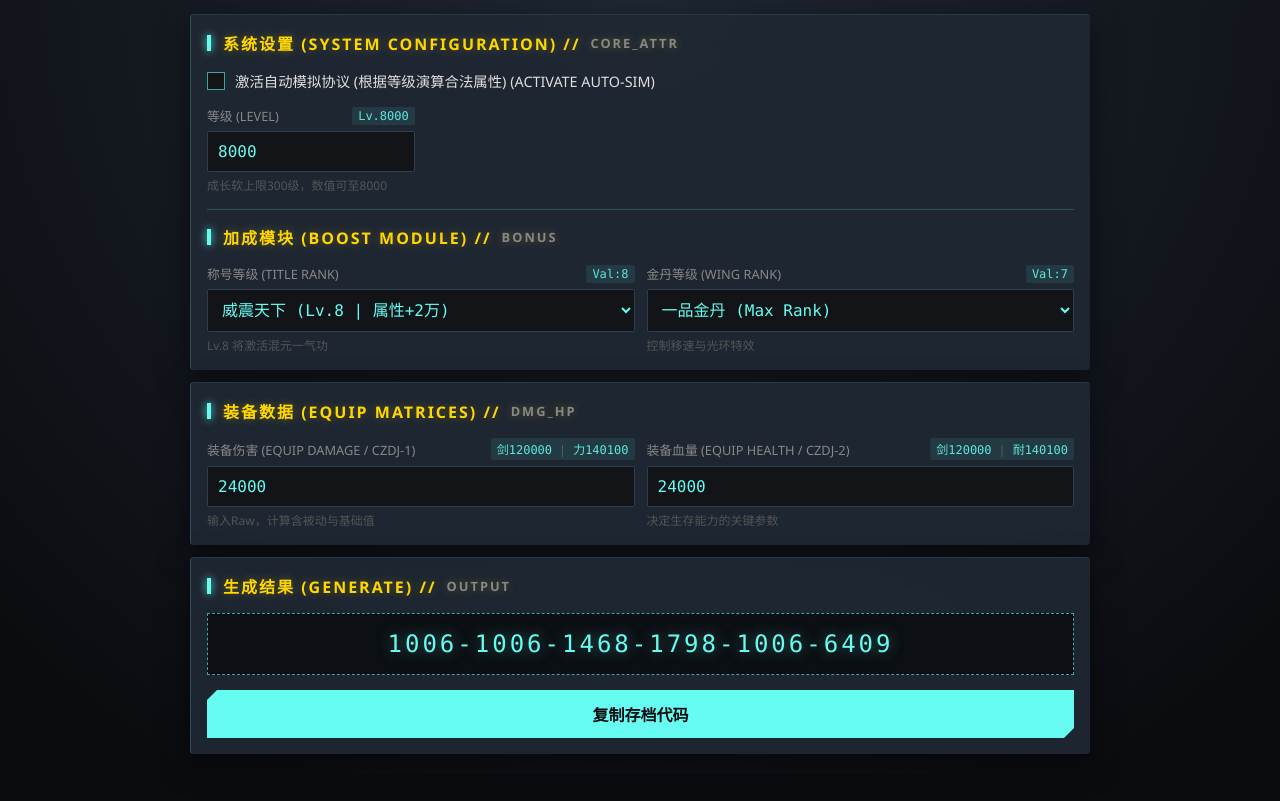
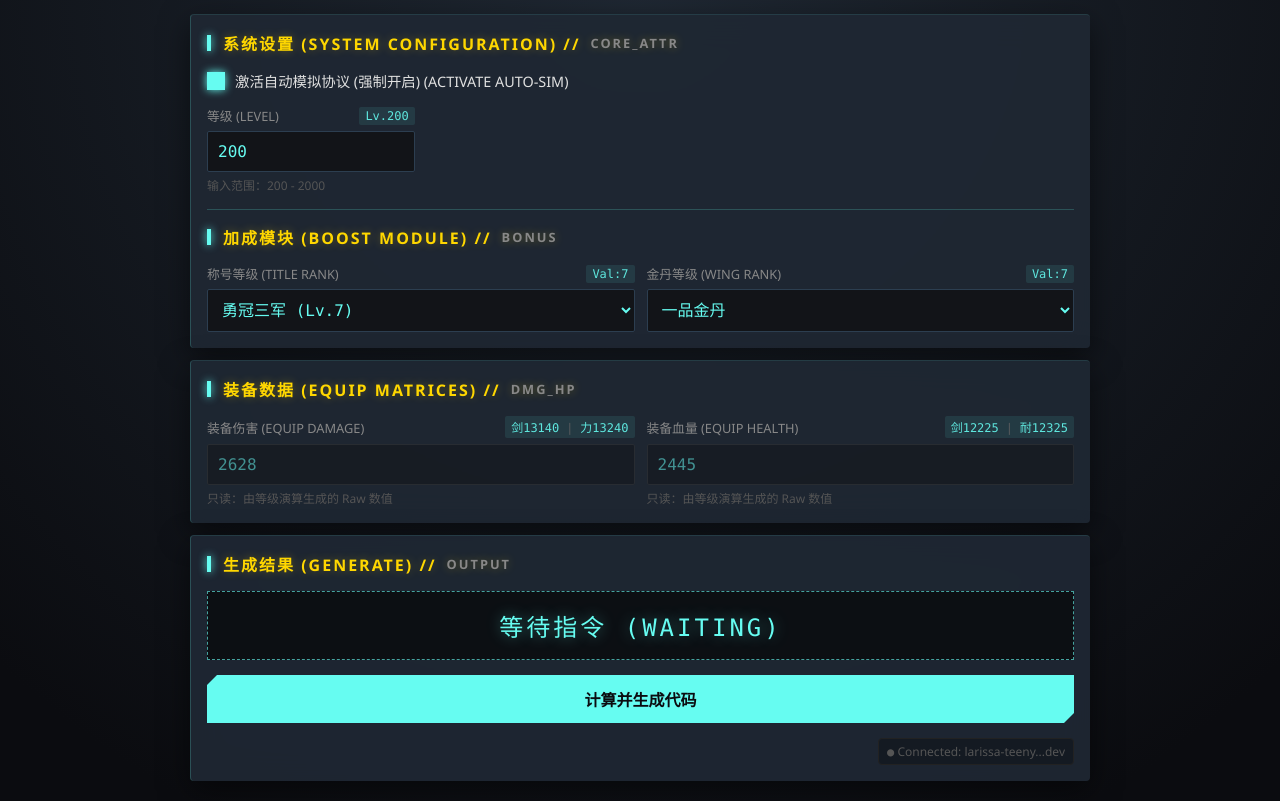
Before and after one commit to AcceleratorYzl/OW_workshop, a plain HTML site: page AX.html in a window 1280 px wide. Shown: the part 110-911 px from the top of the page. Before the commit the page ends 884 px from the top, so only its background shows below. Drawn offline with Linux system fonts and the light colour scheme.

Commit message:
Update AX.html

```diff
--- a/AX.html
+++ b/AX.html
@@ -3,7 +3,7 @@
 <head>
     <meta charset="UTF-8">
     <meta name="viewport" content="width=device-width, initial-scale=1.0">
-    <title>OW RPG 存档生成器</title>
+    <title>OW_AX 存档生成器</title>
     <style>
         :root {
             --bg-color: #0b0c10;
@@ -26,45 +26,36 @@
             min-height: 100vh;
             display: flex;
             justify-content: center;
-            padding: 20px 10px; /* 减小整体页面上下内边距 */
+            padding: 20px 10px;
         }
 
-        .container { width: 100%; max-width: 900px; display: flex; flex-direction: column; gap: 12px; /* 减小模块之间的间距 */ }
+        .container { width: 100%; max-width: 900px; display: flex; flex-direction: column; gap: 12px; }
 
-        /* ===== 新增头部区域样式 Start ===== */
         .main-header {
             text-align: center;
-            padding-bottom: 10px; /* 减小头部下内边距 */
-            margin-bottom: 5px; /* 减小头部下外边距 */
-            border-bottom: 1px solid rgba(102, 252, 241, 0.2); /* 分割线 */
+            padding-bottom: 10px;
+            margin-bottom: 5px;
+            border-bottom: 1px solid rgba(102, 252, 241, 0.2);
         }
 
         .main-title {
-            font-size: 2.2rem; /* 小幅缩小标题字体 */
+            font-size: 2.2rem;
             font-weight: 800;
             color: var(--accent);
             text-transform: uppercase;
             letter-spacing: 2px;
-            margin-bottom: 5px; /* 减小标题下间距 */
-            /* 霓虹发光效果 */
+            margin-bottom: 5px;
             text-shadow: 0 0 15px rgba(102, 252, 241, 0.6), 0 0 30px rgba(102, 252, 241, 0.2);
         }
 
-        .main-subtitle {
-            font-size: 0.85rem; /* 小幅缩小副标题字体 */
-            color: var(--text-muted);
-            letter-spacing: 1px;
-            opacity: 0.8;
-        }
-        /* ===== 新增头部区域样式 End ===== */
+        .main-subtitle { font-size: 0.85rem; color: var(--text-muted); letter-spacing: 1px; opacity: 0.8; }
 
-        /* Module Panel */
         .panel {
             background: var(--panel-bg);
             backdrop-filter: blur(16px);
             -webkit-backdrop-filter: blur(16px);
             border-radius: 4px;
-            padding: 16px; /* 大幅减小面板内边距（原32px） */
+            padding: 16px;
             border-left: 1px solid rgba(102, 252, 241, 0.2);
             border-top: 1px solid rgba(102, 252, 241, 0.1);
             box-shadow: 0 10px 30px rgba(0,0,0,0.5);
@@ -72,37 +63,27 @@
         }
 
         h2 {
-            font-size: 1rem; /* 小幅缩小面板标题字体 */
+            font-size: 1rem;
             text-transform: uppercase;
             letter-spacing: 2px;
-            margin-bottom: 15px; /* 减小标题下间距（原30px） */
+            margin-bottom: 15px;
             display: flex;
             align-items: center;
             color: var(--gold);
             text-shadow: 0 0 10px rgba(255, 215, 0, 0.3);
         }
+        h2::before { content: ''; width: 4px; height: 1rem; background: var(--accent); margin-right: 12px; box-shadow: 0 0 8px var(--accent); }
 
-        h2::before {
-            content: '';
-            width: 4px;
-            height: 1rem;
-            background: var(--accent);
-            margin-right: 12px;
-            box-shadow: 0 0 8px var(--accent);
-        }
-
-        /* Layout Grids */
-        .grid-4 { display: grid; grid-template-columns: repeat(4, 1fr); gap: 12px; /* 减小网格间距（原24px） */ }
-        .grid-2 { display: grid; grid-template-columns: repeat(2, 1fr); gap: 12px; /* 减小网格间距（原24px） */ }
+        .grid-4 { display: grid; grid-template-columns: repeat(4, 1fr); gap: 12px; }
+        .grid-2 { display: grid; grid-template-columns: repeat(2, 1fr); gap: 12px; }
         @media (max-width: 768px) { .grid-4, .grid-2 { grid-template-columns: 1fr; } }
 
-        /* Input Group Standard */
         .field-group { display: flex; flex-direction: column; position: relative; }
 
         .field-group label {
             font-size: 0.8rem;
             color: var(--text-muted);
-            margin-bottom: 6px; /* 减小标签下间距（原8px） */
+            margin-bottom: 6px;
             display: flex;
             justify-content: space-between;
             align-items: center;
@@ -119,16 +100,12 @@
             transition: all 0.3s;
         }
 
-        .raw-display.danger {
-            color: var(--bg-color);
-            background: var(--danger);
-            font-weight: bold;
-        }
+        .raw-display.danger { color: var(--bg-color); background: var(--danger); font-weight: bold; }
 
         input, select {
             background: var(--input-bg);
             border: 1px solid #2c3e50;
-            padding: 10px; /* 减小输入框内边距（原12px） */
+            padding: 10px;
             color: var(--accent);
             font-size: 1rem;
             font-family: 'Consolas', monospace;
@@ -137,58 +114,43 @@
             width: 100%;
         }
 
-        input:focus, select:focus {
-            outline: none;
-            border-color: var(--accent);
-            box-shadow: 0 0 15px rgba(102, 252, 241, 0.1);
-        }
-
+        input:focus, select:focus { outline: none; border-color: var(--accent); box-shadow: 0 0 15px rgba(102, 252, 241, 0.1); }
         input:disabled { opacity: 0.5; border-color: #333; cursor: not-allowed; }
 
-        .hint { margin-top: 4px; /* 减小提示文字上间距（原6px） */ font-size: 0.75rem; color: #555; }
+        .hint { margin-top: 4px; font-size: 0.75rem; color: #555; }
 
-        /* Checkbox Style */
-        .checkbox-container {
-            display: flex;
-            align-items: center;
-            margin-bottom: 15px; /* 减小复选框下间距（原25px） */
-            cursor: pointer;
-            user-select: none;
-        }
-
+        .checkbox-container { display: flex; align-items: center; margin-bottom: 15px; cursor: default; }
         .checkbox-container input { display: none; }
-        .checkmark {
-            width: 18px;
-            height: 18px;
-            background: var(--input-bg);
-            border: 1px solid var(--border);
-            margin-right: 10px;
-            position: relative;
-        }
+        .checkmark { width: 18px; height: 18px; background: var(--input-bg); border: 1px solid var(--border); margin-right: 10px; position: relative; }
         .checkbox-container input:checked ~ .checkmark { background: var(--accent); border-color: var(--accent); box-shadow: 0 0 8px var(--accent); }
         .checkbox-container span { font-size: 0.9rem; color: var(--text-main); }
 
-        /* Output Terminal */
         .output-box {
             background: rgba(0,0,0,0.6);
             border: 1px dashed var(--border);
-            padding: 16px; /* 减小输出框内边距（原24px） */
+            padding: 16px;
             text-align: center;
-            font-size: 1.5rem; /* 小幅缩小输出文字 */
+            font-size: 1.5rem;
             font-family: 'Consolas', monospace;
             color: var(--accent);
             letter-spacing: 3px;
             text-shadow: 0 0 15px rgba(102, 252, 241, 0.4);
-            margin-bottom: 15px; /* 减小输出框下间距（原20px） */
+            margin-bottom: 15px;
             word-break: break-all;
+            min-height: 50px;
+            display: flex;
+            align-items: center;
+            justify-content: center;
         }
+        .output-box.loading { color: #888; font-size: 1.2rem; text-shadow: none; font-style: italic; letter-spacing: 0; }
+        .output-box.error { color: var(--danger); font-size: 1rem; text-shadow: none; letter-spacing: 0; }
 
         .btn {
             background: var(--accent);
             color: var(--bg-color);
             border: none;
             width: 100%;
-            padding: 12px; /* 减小按钮内边距（原16px） */
+            padding: 12px;
             font-weight: 700;
             text-transform: uppercase;
             cursor: pointer;
@@ -196,59 +158,43 @@
             transition: 0.3s;
             clip-path: polygon(10px 0, 100% 0, 100% calc(100% - 10px), calc(100% - 10px) 100%, 0 100%, 0 10px);
         }
+        .btn:hover { background: #fff; box-shadow: 0 0 20px rgba(102, 252, 241, 0.6); }
+        .btn:disabled { background: #333; color: #777; cursor: not-allowed; box-shadow: none; }
 
-        .btn:hover { background: #fff; box-shadow: 0 0 20px rgba(102, 252, 241, 0.6); }
+        hr { border: 0; border-top: 1px solid rgba(102, 252, 241, 0.2); margin: 15px 0; }
 
-        /* 分割线间距减小 */
-        hr {
-            border: 0;
-            border-top: 1px solid rgba(102, 252, 241, 0.2);
-            margin: 15px 0; /* 原30px */
-        }
+        .integrated-api { font-size: 0.75rem; color: #555; background: rgba(0,0,0,0.3); padding: 4px 8px; border-radius: 4px; display: inline-block; margin-top: 15px; border: 1px solid #222; text-align:right; float:right;}
     </style>
 </head>
 <body>
 
 <div class="container">
-
-    <!-- 新增的头部区域 -->
     <header class="main-header">
         <h1 class="main-title">RPG 存档生成器</h1>
-        <!-- 此处副标题我写成了匹配此源码游戏内容的名称，如果不喜欢可自行修改为"里阿尔托..." -->
-        <div class="main-subtitle">艾兴瓦尔德 · 修仙 RPG (AX) </div>
+        <div class="main-subtitle">艾兴瓦尔德 · 修仙 RPG (AX)</div>
     </header>
 
-    <!-- 属性计算模块 -->
     <div class="panel">
         <h2>系统设置 (System Configuration) // <span style="color:var(--text-muted); font-size:0.8em; margin-left:10px;">CORE_ATTR</span></h2>
 
-        <!-- 自动计算开关 (默认不勾选) -->
-        <label class="checkbox-container">
-            <input type="checkbox" id="autoMode">
+        <label class="checkbox-container" style="pointer-events: none;">
+            <input type="checkbox" id="autoMode" checked onclick="return false">
             <div class="checkmark"></div>
-            <span>激活自动模拟协议 (根据等级演算合法属性) (ACTIVATE AUTO-SIM)</span>
+            <span>激活自动模拟协议 (强制开启) (ACTIVATE AUTO-SIM)</span>
         </label>
 
-        <!-- 第一行：基础数值 -->
         <div class="grid-4">
-            <!-- 等级输入 (默认 8000) -->
             <div class="field-group">
                 <label>等级 (LEVEL) <span class="raw-display" id="disp-lvl">Lv.0</span></label>
-                <input type="number" id="in-lvl" value="8000" placeholder="0-8000">
-                <div class="hint">成长软上限300级，数值可至8000</div>
+                <input type="number" id="in-lvl" value="200" min="200" max="2000" onblur="if(this.value<200)this.value=200;if(this.value>2000)this.value=2000;calc();">
+                <div class="hint">输入范围：200 - 2000</div>
             </div>
-
-            <div class="field-group" style="opacity:0; pointer-events:none;"></div>
-            <div class="field-group" style="opacity:0; pointer-events:none;"></div>
-            <div class="field-group" style="opacity:0; pointer-events:none;"></div>
         </div>
 
         <hr>
         <h2>加成模块 (Boost Module) // <span style="color:var(--text-muted); font-size:0.8em; margin-left:10px;">BONUS</span></h2>
 
-        <!-- 第二行：核心加成 (下拉框) -->
         <div class="grid-2">
-            <!-- 称号 -->
             <div class="field-group">
                 <label>称号等级 (TITLE RANK) <span class="raw-display" id="disp-title">Val:0</span></label>
                 <select id="sel-title">
@@ -258,81 +204,56 @@
                     <option value="4">明日之星 (Lv.4)</option>
                     <option value="5">武林高手 (Lv.5)</option>
                     <option value="6">绝世奇才 (Lv.6)</option>
-                    <option value="7">勇冠三军 (Lv.7)</option>
-                    <option value="8" selected>威震天下 (Lv.8 | 属性+2万)</option>
+                    <option value="7" selected>勇冠三军 (Lv.7)</option>
                 </select>
-                <div class="hint">Lv.8 将激活混元一气功</div>
             </div>
 
-            <!-- 金丹 -->
             <div class="field-group">
                 <label>金丹等级 (WING RANK) <span class="raw-display" id="disp-wing">Val:0</span></label>
                 <select id="sel-wing">
-                    <option value="1">七品金丹 (No Effect)</option>
-                    <option value="2">六品金丹 (Speed +)</option>
-                    <option value="3">五品金丹 (Speed ++)</option>
-                    <option value="4">四品金丹 (Debuff Aura)</option>
-                    <option value="5">三品金丹 (Gravity)</option>
-                    <option value="6">二品金丹 (Buffs)</option>
-                    <option value="7" selected>一品金丹 (Max Rank)</option>
+                    <option value="1">七品金丹</option>
+                    <option value="2">六品金丹</option>
+                    <option value="3">五品金丹</option>
+                    <option value="4">四品金丹</option>
+                    <option value="5">三品金丹</option>
+                    <option value="6">二品金丹</option>
+                    <option value="7" selected>一品金丹</option>
                 </select>
-                <div class="hint">控制移速与光环特效</div>
             </div>
         </div>
     </div>
 
-    <!-- 装备数据模块 -->
     <div class="panel">
         <h2>装备数据 (Equip Matrices) // <span style="color:var(--text-muted); font-size:0.8em; margin-left:10px;">DMG_HP</span></h2>
 
         <div class="grid-2">
-            <!-- 装备伤害 (默认 24000) -->
             <div class="field-group">
-                <label>
-                    装备伤害 (EQUIP DAMAGE / CZDJ-1)
-                    <!-- 右上角 HUD -->
-                    <span id="hud-dps" class="raw-display">Init...</span>
-                </label>
-                <input type="number" id="in-dmg" placeholder="0-24000" value="24000">
-                <div class="hint">输入Raw，计算含被动与基础值</div>
+                <label>装备伤害 (EQUIP DAMAGE) <span id="hud-dps" class="raw-display">Init...</span></label>
+                <input type="number" id="in-dmg" placeholder="0-24000" disabled>
+                <div class="hint">只读：由等级演算生成的 Raw 数值</div>
             </div>
 
-            <!-- 装备血量 (默认 24000) -->
             <div class="field-group">
-                <label>
-                    装备血量 (EQUIP HEALTH / CZDJ-2)
-                    <!-- 右上角 HUD -->
-                    <span id="hud-hp" class="raw-display">Init...</span>
-                </label>
-                <input type="number" id="in-hp" placeholder="0-24000" value="24000">
-                <div class="hint">决定生存能力的关键参数</div>
+                <label>装备血量 (EQUIP HEALTH) <span id="hud-hp" class="raw-display">Init...</span></label>
+                <input type="number" id="in-hp" placeholder="0-24000" disabled>
+                <div class="hint">只读：由等级演算生成的 Raw 数值</div>
             </div>
         </div>
     </div>
 
-    <!-- 结果输出 -->
     <div class="panel">
         <h2>生成结果 (Generate) // <span style="color:var(--text-muted); font-size:0.8em; margin-left:10px;">OUTPUT</span></h2>
-        <div class="output-box" id="output">xxxx-xxxx-xxxx-xxxx</div>
-        <button class="btn" onclick="copyResult()">复制存档代码</button>
+        <div class="output-box" id="output">等待指令 (WAITING)</div>
+        <button class="btn" id="btn-action" onclick="handleGenerate()">计算并生成代码</button>
+        <input type="hidden" id="api-url" value="https://larissa-teeny-radiologically.ngrok-free.dev">
+        <div class="integrated-api">● Connected: larissa-teeny...dev</div>
     </div>
 </div>
 
 <script>
-    // 页面加载后自动滚动到最底部
-    window.onload = function() {
-        window.scrollTo(0, document.body.scrollHeight);
-    };
+    // 恢复原始程序中的 HUD 预览基数
+    const PREVIEW_BASE = 20;
 
-    // 常量定义
-    const C = {
-        KEY: 5369,
-        E: [0, 6, 2, 1, 9, 8, 4, 7, 5, 3],
-        U: 5.017,
-        BASE: 20
-    };
-
-    // 元素获取
     const els = {
         lvl: document.getElementById('in-lvl'),
         title: document.getElementById('sel-title'),
@@ -340,169 +261,114 @@
         dmg: document.getElementById('in-dmg'),
         hp: document.getElementById('in-hp'),
         auto: document.getElementById('autoMode'),
-
         dispLvl: document.getElementById('disp-lvl'),
         dispTitle: document.getElementById('disp-title'),
         dispWing: document.getElementById('disp-wing'),
         hudDps: document.getElementById('hud-dps'),
         hudHp: document.getElementById('hud-hp'),
-
-        out: document.getElementById('output')
+        out: document.getElementById('output'),
+        btn: document.getElementById('btn-action'),
+        apiUrl: document.getElementById('api-url')
     };
 
-    // 核心：自然属性模拟
-    function getNaturalStats(lvl) {
-        // 软上限逻辑 300
+    function calc() {
+        const lvl = parseInt(els.lvl.value) || 0;
+        const titleVal = parseInt(els.title.value);
+        const wingVal = parseInt(els.wing.value);
+
+        // 核心逻辑：完全恢复原始代码的算法部分
         const effectiveLvl = Math.min(lvl, 299);
-        let simDps = 0;
-        let simHp = 0;
-
-        // 积分累加模拟
+        let simDps = 0, simHp = 0;
         for(let i=1; i<effectiveLvl; i++) {
             simDps += 2.2 + Math.pow(i, 1.02) * 0.1;
             simHp += 1.8 + Math.pow(i, 1.01) * 0.1;
         }
-        return {
-            dps: Math.floor(simDps),
-            hp: Math.floor(simHp)
-        };
-    }
 
-    // 主逻辑：UI更新与计算
-    function calc() {
-        const lvl = els.lvl.value === "" ? 0 : parseInt(els.lvl.value);
-        const titleVal = parseInt(els.title.value);
-        const wingVal = parseInt(els.wing.value);
-        const isAuto = els.auto.checked;
+        let dmgVal = Math.floor(simDps);
+        let hpVal = Math.floor(simHp);
 
-        let dmgVal, hpVal;
+        // 更新只读输入框的值
+        els.dmg.value = dmgVal;
+        els.hp.value = hpVal;
 
-        // 1. 处理自动/手动模式
-        if(isAuto) {
-            const stats = getNaturalStats(lvl);
-            dmgVal = stats.dps;
-            hpVal = stats.hp;
-            els.dmg.value = dmgVal;
-            els.hp.value = hpVal;
-            els.dmg.disabled = true;
-            els.hp.disabled = true;
-        } else {
-            els.dmg.disabled = false;
-            els.hp.disabled = false;
-            dmgVal = parseInt(els.dmg.value) || 0;
-            hpVal = parseInt(els.hp.value) || 0;
-        }
-
-        // 2. Raw数据显示
         els.dispLvl.innerText = `Lv.${lvl}`;
         els.dispTitle.innerText = `Val:${titleVal}`;
         els.dispWing.innerText = `Val:${wingVal}`;
 
-        // 3. 核心计算：HUD面板预测 (Core Requirement 3)
-        // 剑 HUD: 仅与输入值(CZDJ)有关 -> Input * 5
+        // 恢复原始程序的 HUD 计算公式 (Preview)
         const swordDps = dmgVal * 5;
         const swordHp = hpVal * 5;
+        const bossBonusRaw = (titleVal === 8) ? 4000 : 0;
+        const panelDps = (PREVIEW_BASE + dmgVal + bossBonusRaw) * 5;
+        const panelHp = (PREVIEW_BASE + hpVal + bossBonusRaw) * 5;
 
-        // 额外加成计算 (威震天下 Lv.8 特权)
-        const bossBonusRaw = (titleVal === 8) ? 4000 : 0;
-
-        // 面板 HUD: (基础20 + 输入值 + 特殊加成) * 5
-        const panelDps = (C.BASE + dmgVal + bossBonusRaw) * 5;
-        const panelHp = (C.BASE + hpVal + bossBonusRaw) * 5;
-
-        // 渲染 HUD String
         els.hudDps.innerHTML = `剑${swordDps} <span style="color:#666">|</span> 力${panelDps}`;
         els.hudHp.innerHTML = `剑${swordHp} <span style="color:#666">|</span> 耐${panelHp}`;
 
-        // 溢出警告 (如果你认为超过50万是危险值)
-        if(panelDps > 500000) els.hudDps.classList.add('danger');
-        else els.hudDps.classList.remove('danger');
+        if(panelDps > 500000) els.hudDps.classList.add('danger'); else els.hudDps.classList.remove('danger');
+        if(panelHp > 500000) els.hudHp.classList.add('danger'); else els.hudHp.classList.remove('danger');
 
-        if(panelHp > 500000) els.hudHp.classList.add('danger');
-        else els.hudHp.classList.remove('danger');
-
-        // 4. 调用加密生成
-        const code = generateCode(hpVal, lvl, titleVal, wingVal, dmgVal);
-        els.out.innerText = code;
+        // 重置按钮状态
+        if(els.out.innerText.includes('-') || els.out.innerText.trim() !== "等待指令 (WAITING)") {
+             els.out.innerText = "等待指令 (WAITING)";
+             els.out.className = "output-box";
+             els.btn.innerText = "计算并生成代码";
+             els.btn.disabled = false;
+        }
     }
 
-    // 加密算法 (工坊复刻)
-    function generateCode(j0_raw, j1, j2, j3, j4_raw) {
-        // 保存处理：数值需 / 3
-        const j = [
-            Math.floor(j0_raw / 3), // T[0]: HP
-            j1,                     // T[1]: Lv
-            j2,                     // T[2]: Title
-            j3,                     // T[3]: Wing
-            Math.floor(j4_raw / 3)  // T[4]: DPS
-        ];
+    async function handleGenerate() {
+        const outputHasCode = els.out.innerText.includes('-');
+        if (outputHasCode && !els.out.classList.contains('error')) {
+            navigator.clipboard.writeText(els.out.innerText);
+            const org = els.btn.innerText;
+            els.btn.innerText = "✓ 已复制到剪贴板";
+            setTimeout(()=> els.btn.innerText = org, 1500);
+            return;
+        }
 
-        // 校验和 J[5]
-        let sum = 0;
-        for(let i=0; i<5; i++) sum += (j[i] > 8000 ? 8000 : j[i]) + i;
+        const lvl = parseInt(els.lvl.value) || 0;
+        const title = parseInt(els.title.value);
+        const wing = parseInt(els.wing.value);
+        const dmg = parseInt(els.dmg.value) || 0;
+        const hp = parseInt(els.hp.value) || 0;
+        const apiUrl = els.apiUrl.value.replace(/\/$/, "");
 
-        let check = 0;
-        if(sum > 875) {
-            let tmp = sum, v = 0.0;
-            while(tmp > 768) { v += 0.27; tmp -= 740; }
-            check = Math.round(tmp + 100 * v);
-        } else {
-            check = Math.floor(sum / C.U) + 4756;
+        els.btn.disabled = true;
+        els.btn.innerText = "正在链接卫星 (CONNECTING)...";
+        els.out.innerText = "CALCULATING...";
+        els.out.className = "output-box loading";
+
+        try {
+            const controller = new AbortController();
+            setTimeout(() => controller.abort(), 12000);
+            const response = await fetch(`${apiUrl}/api/generate`, {
+                method: 'POST',
+                headers: { 'Content-Type': 'application/json' },
+                body: JSON.stringify({ lvl, title, wing, dmg, hp }),
+                signal: controller.signal
+            });
+            const data = await response.json();
+            if (data.success) {
+                els.out.innerText = data.code;
+                els.out.className = "output-box";
+                els.btn.innerText = "复制存档代码";
+            } else {
+                throw new Error(data.error || "Server Fail");
+            }
+        } catch (error) {
+            els.out.innerText = `ERR: ${error.name==='AbortError'?'Timeout':error.message}`;
+            els.out.className = "output-box error";
+            els.btn.innerText = "重试";
+        } finally {
+            els.btn.disabled = false;
         }
-        j.push(check);
-
-        // 加密变换 Save12
-        return j.map(val => encrypt(val)).map(s => String(s).padStart(4,'0')).join('-');
-    }
-
-    function encrypt(val) {
-        let p0 = val, p1 = C.KEY, r = 0;
-        // 位模拟
-        for(let q=13; q>=0; q--) {
-            let p2 = Math.pow(2,q);
-            if( (p0>=p2 && p1<p2) || (p0<p2 && p1>=p2) ) r += p2;
-            if(p0 >= p2) p0 -= p2;
-            if(p1 >= p2) p1 -= p2;
-        }
-        // 数位旋转
-        let digitsSum = 0, tmpR = r;
-        for(let q=3; q>=0; q--) {
-            let d = Math.floor(tmpR/Math.pow(10,q));
-            digitsSum += d;
-            tmpR %= Math.pow(10,q);
-        }
-        let shift = digitsSum % 4;
-        let cut = Math.pow(10, shift);
-        r = Math.floor(r/cut) + Math.pow(10, 4-shift) * (r%cut);
-        // E表置换
-        let final = 0; tmpR = r;
-        for(let q=3; q>=0; q--) {
-            let d = Math.floor(tmpR/Math.pow(10,q));
-            final += Math.pow(10,q) * C.E[d];
-            tmpR %= Math.pow(10,q);
-        }
-        return final;
-    }
-
-    function copyResult() {
-        navigator.clipboard.writeText(els.out.innerText);
-        const btn = document.querySelector('.btn');
-        const org = btn.innerText;
-        btn.innerText = "✓ 存档码已复制到剪贴板";
-        btn.style.background = "#fff";
-        btn.style.color = "#000";
-        setTimeout(()=> {
-            btn.innerText = org;
-            btn.style.background = "";
-            btn.style.color = "";
-        }, 1000);
     }
 
     // 绑定事件
-    [els.lvl, els.title, els.wing, els.dmg, els.hp].forEach(e => e.addEventListener('input', calc));
-    els.auto.addEventListener('change', calc);
+    [els.lvl, els.title, els.wing].forEach(e => e.addEventListener('input', calc));
 
-    // Init
+    // 初始运行
     calc();
 </script>
 
```
